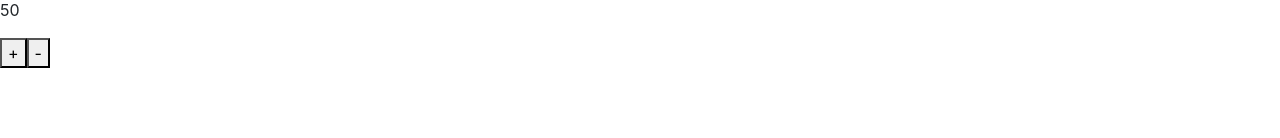
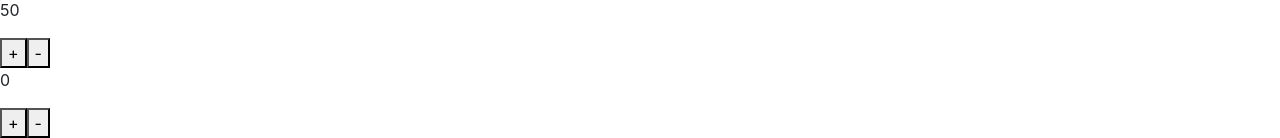
Before and after one commit to tom-meyrick/first-react-project, a React (Create React App) app: page / in a window 1280 px wide. Shown: the part 1597-1735 px from the top of the page. Before the commit the page ends 1665 px from the top, so only its background shows below. Built offline with nearby package versions, Linux system fonts and the light colour scheme.

Commit message:
StepCounter challenge complete

```diff
--- a/src/App.js
+++ b/src/App.js
@@ -5,6 +5,7 @@ import Appify from './Appify';
 import Clicked from './Clicked';
 import ToggleText from './ToggleText';
 import Counter from './Counter';
+import StepCounter from './StepCounter';
 
 
 const App = () => (
@@ -14,6 +15,7 @@ const App = () => (
     <Appify />
     <ToggleText initial="Hello" alternate="World" />
     <Counter initial={ 50 } max={ 100 } />
+    <StepCounter step={ 5 } max={ 100 } />
     </>
   );
 
--- /dev/null
+++ b/src/StepCounter.js
@@ -0,0 +1,37 @@
+// Create a <StepCounter max={ 100 } step={ 5 } /> component. It should consist of a <p> containing a number (start at 0) and two buttons, + and -. When the user clicks the + button, the number should go up by step. When the user clicks the - button the number should go down by step. The number should not be able to go below 0. Use props to pass in a maximum value for the counter.
+
+import React, { Component } from 'react';
+
+class StepCounter extends Component
+{
+    constructor(props) {
+        super(props);
+        this.state = { counter: 0 };
+        this.plus = this.plus.bind(this);
+        this.minus = this.minus.bind(this);
+    }
+
+    plus() {
+        if(this.state.counter < this.props.max) {
+            this.setState({ counter: this.state.counter + this.props.step });
+        }
+    }
+
+    minus() {
+        if(this.state.counter > 0) {
+            this.setState({ counter: this.state.counter - this.props.step });
+        }
+    }
+
+    render() {
+    return (
+        <>
+        <p>{this.state.counter}</p>
+        <button onClick={this.plus}>+</button>
+        <button onClick={this.minus}>-</button>
+        </>
+    );
+    }
+}
+
+export default StepCounter;
```
